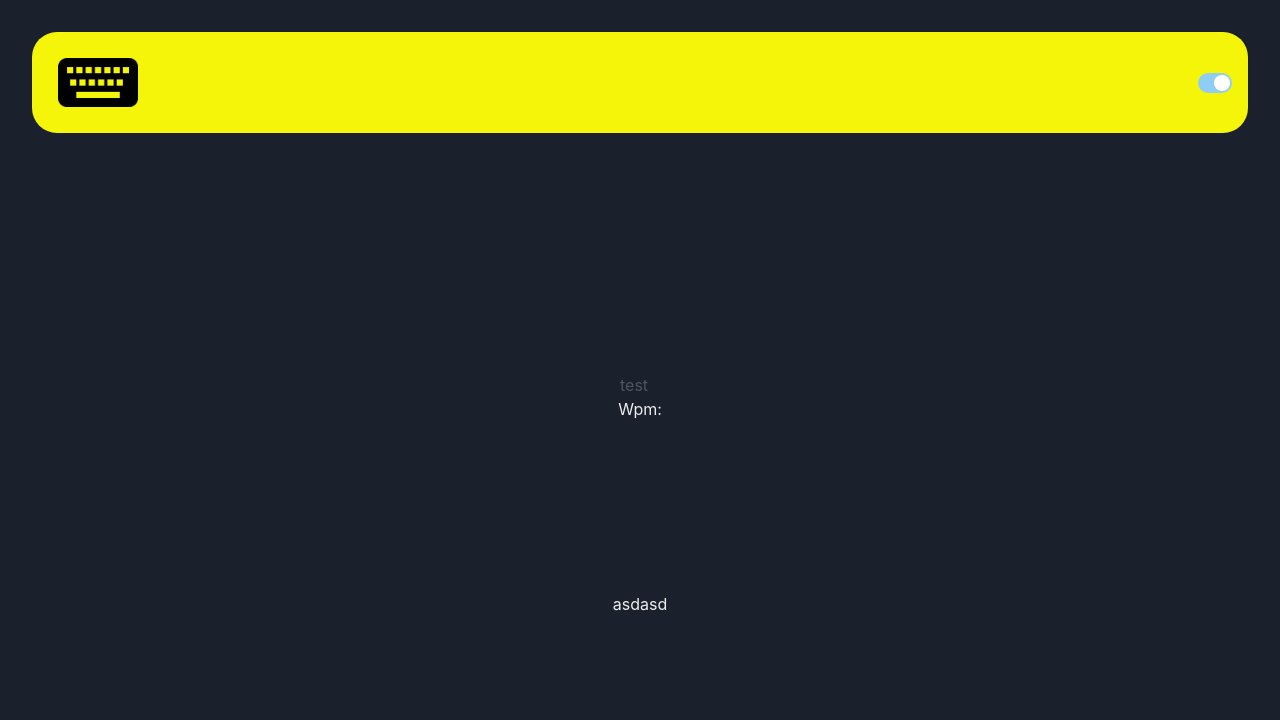
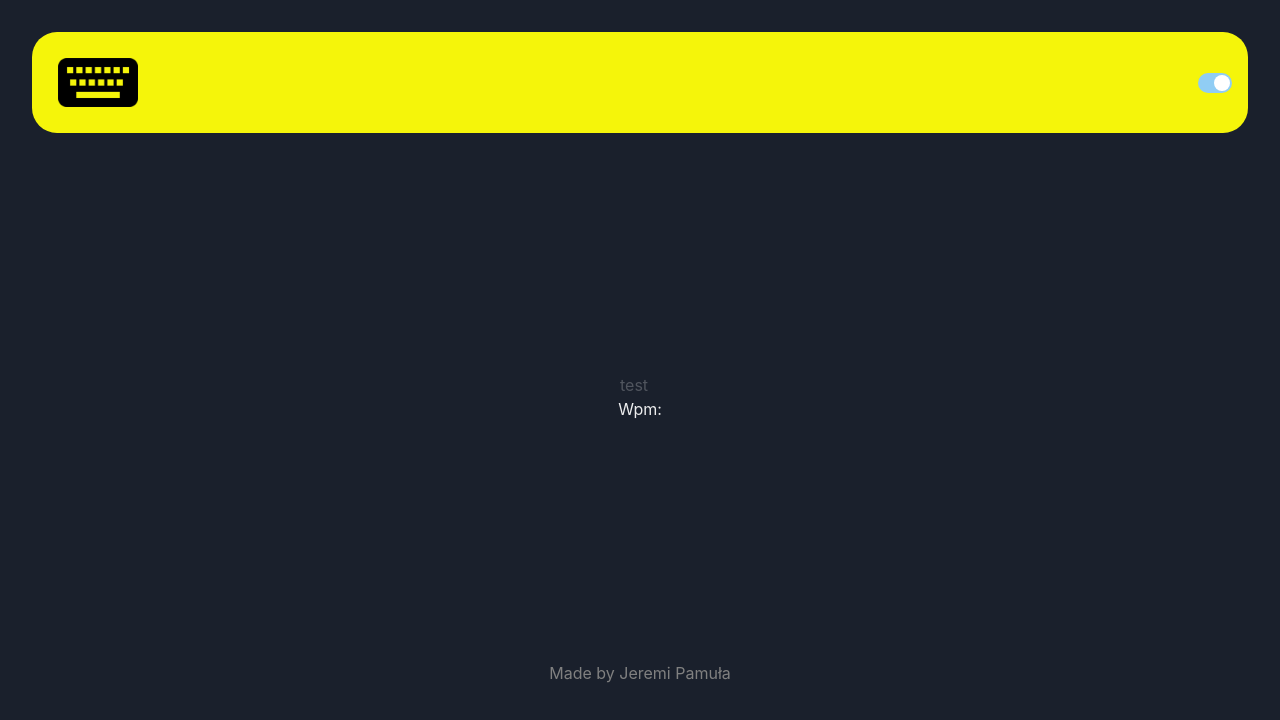
Before and after one commit to JeremiPam/JType, a React (Vite) app: page / in a window 1280 px wide. Shown: the top 720 px of the page. Built offline with nearby package versions, Linux system fonts and the light colour scheme.

Commit message:
added basic footer

```diff
--- a/src/App.tsx
+++ b/src/App.tsx
@@ -1,6 +1,6 @@
 import { useState } from "react";
 import "./App.css";
-import { Grid, GridItem, HStack, Text } from "@chakra-ui/react";
+import { Grid, GridItem, HStack, Text, VStack } from "@chakra-ui/react";
 import NavBar from "./components/NavBar/NavBar";
 import GameBar from "./components/GameBar/GameBar";
 import WordsCategory from "./components/WordsCategory/WordsCategory";
@@ -17,7 +17,7 @@ function App() {
     <>
       <Grid
         templateAreas={{
-          base: `"nav" "main"`,
+          base: `"nav" "main" "footer"`,
           lg: `"nav nav" "main main" "footer footer"`,
         }}
         h="35rem"
@@ -46,8 +46,10 @@ function App() {
               : ""}
           </Text>
         </GridItem>
+        <GridItem area={"footer"} textColor={"grey"}>
+          Made by Jeremi Pamuła
+        </GridItem>
       </Grid>
-      <div id="footer">asdasd</div>
     </>
   );
 }
```
